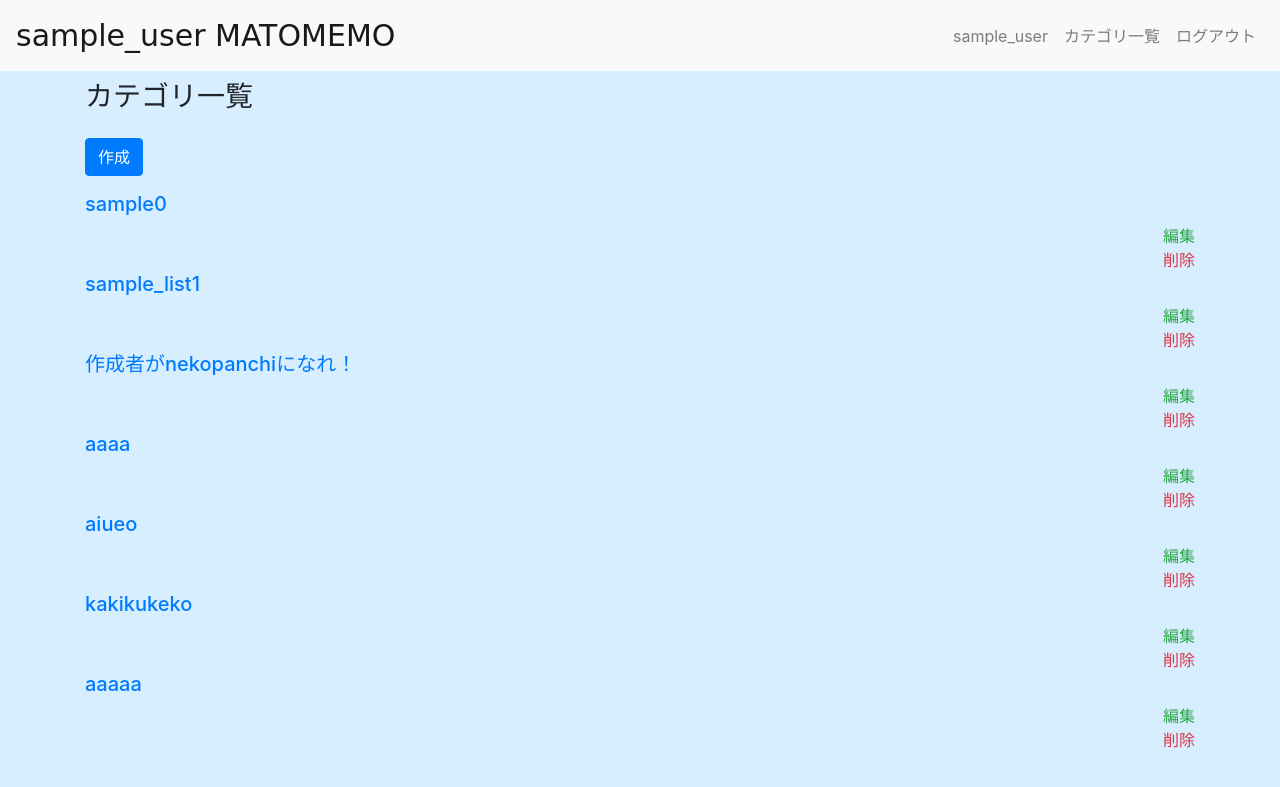
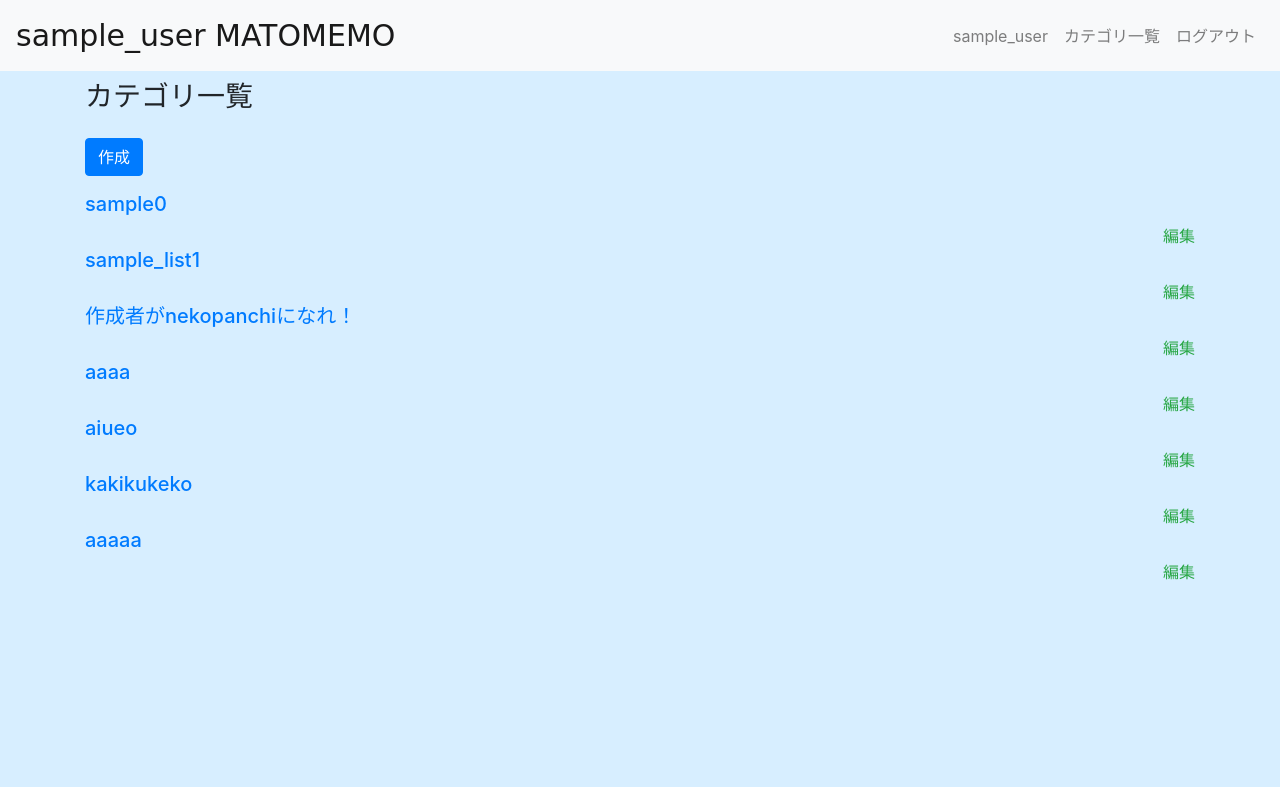
Before and after one commit to nekopanchi0423/mincha, a Django app: page /kanban/lists/ in a window 1280 px wide. Shown: the top 787 px of the page. Run offline with Django 4.2, Linux system fonts and the light colour scheme; a user stored in the database is signed in; data comes from the database, SQL or seed files in the repository; some libraries are stand-ins or nearby versions.

Commit message:
リスト削除の非表示

```diff
--- a/kanban/templates/kanban/lists/list.html
+++ b/kanban/templates/kanban/lists/list.html
@@ -12,7 +12,7 @@
         <h5 class="card-title">{{ list.title }}</h5> -->
         <h5>{{ list.title }}</h5>
         <a class="text-success" href="{% url 'kanban:lists_update' list.pk %}" role = "button"><div style="text-align:right">編集</div></a>
-        <a class="text-danger" href="{% url 'kanban:lists_delete' list.pk %}" role = "button"><div style="text-align:right">削除</div></a>
+        <!-- <a class="text-danger" href="{% url 'kanban:lists_delete' list.pk %}" role = "button"><div style="text-align:right">削除</div></a> -->
       <!-- </div> -->
     </a>
     {% endfor %}
```
